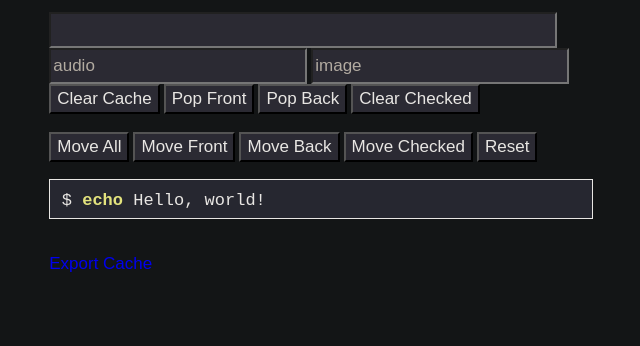
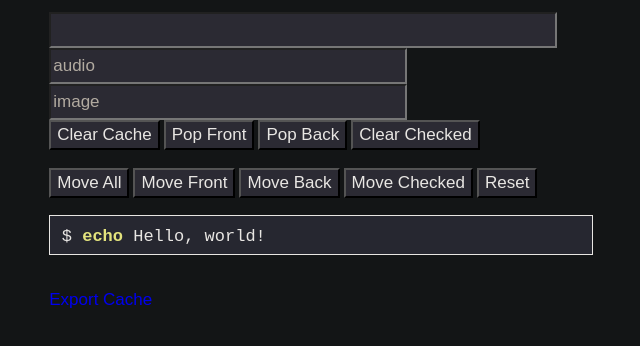
Before and after one commit to Player01osu/minesite, a plain HTML site: page index.html in a window 1280 px wide. Shown: the whole page, without its empty margins (319-959 px from the left). Drawn offline with Linux system fonts and the light colour scheme; files whose address does not match are found by name.

Commit message:
Minor appearance difference

```diff
--- a/index.html
+++ b/index.html
@@ -11,8 +11,10 @@
             <div id="main" class="japanese"></div>
 
             <input id="main_input" class="inputs" style="width:500px;height:30px;" required>
-            <input id="audio_input" class="inputs" placeholder="audio" style="width:250px;">
-            <input id="image_input" class="inputs" placeholder="image" style="width:250px;">
+            <br>
+            <input id="audio_input" class="inputs" placeholder="audio" style="width:350px;">
+            <br>
+            <input id="image_input" class="inputs" placeholder="image" style="width:350px;">
             <br>
             <button class="buttons" id="clear_cache">Clear Cache</button>
             <button class="buttons" id="pop_front">Pop Front</button>
```
